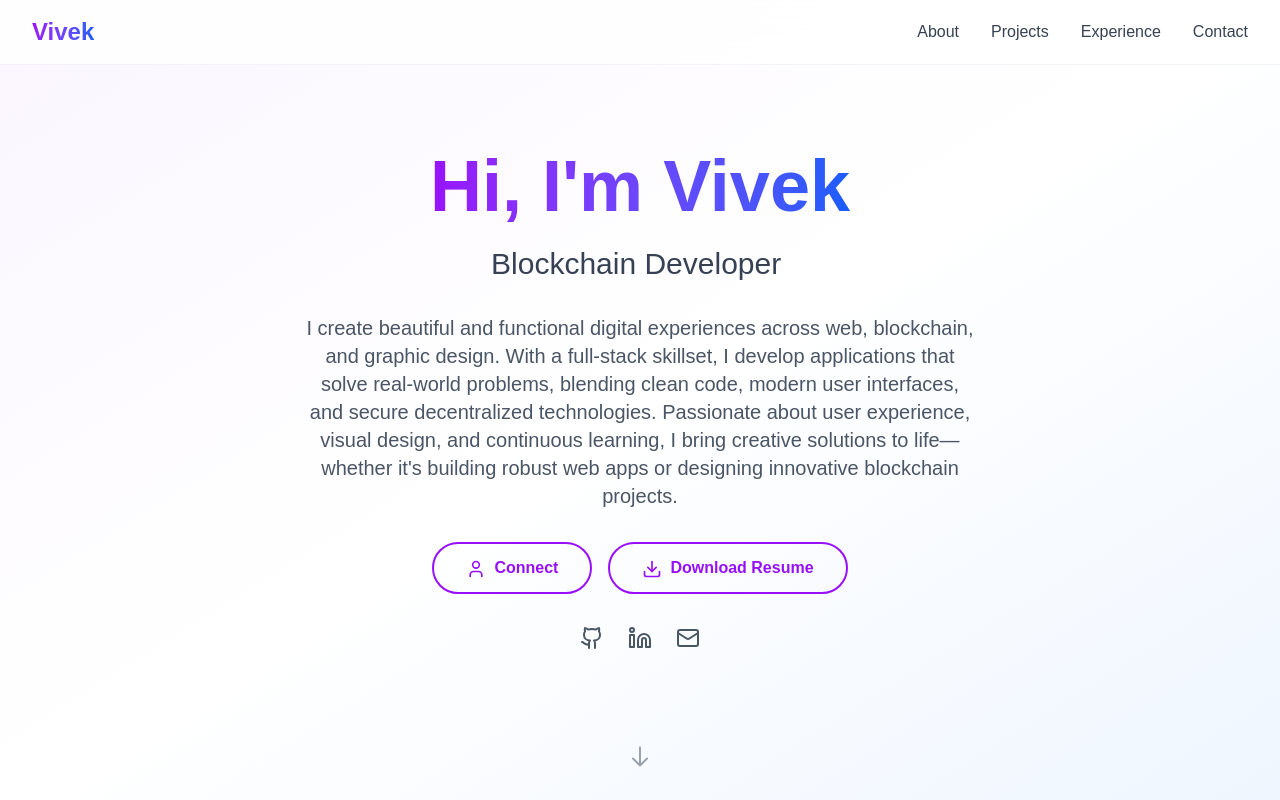
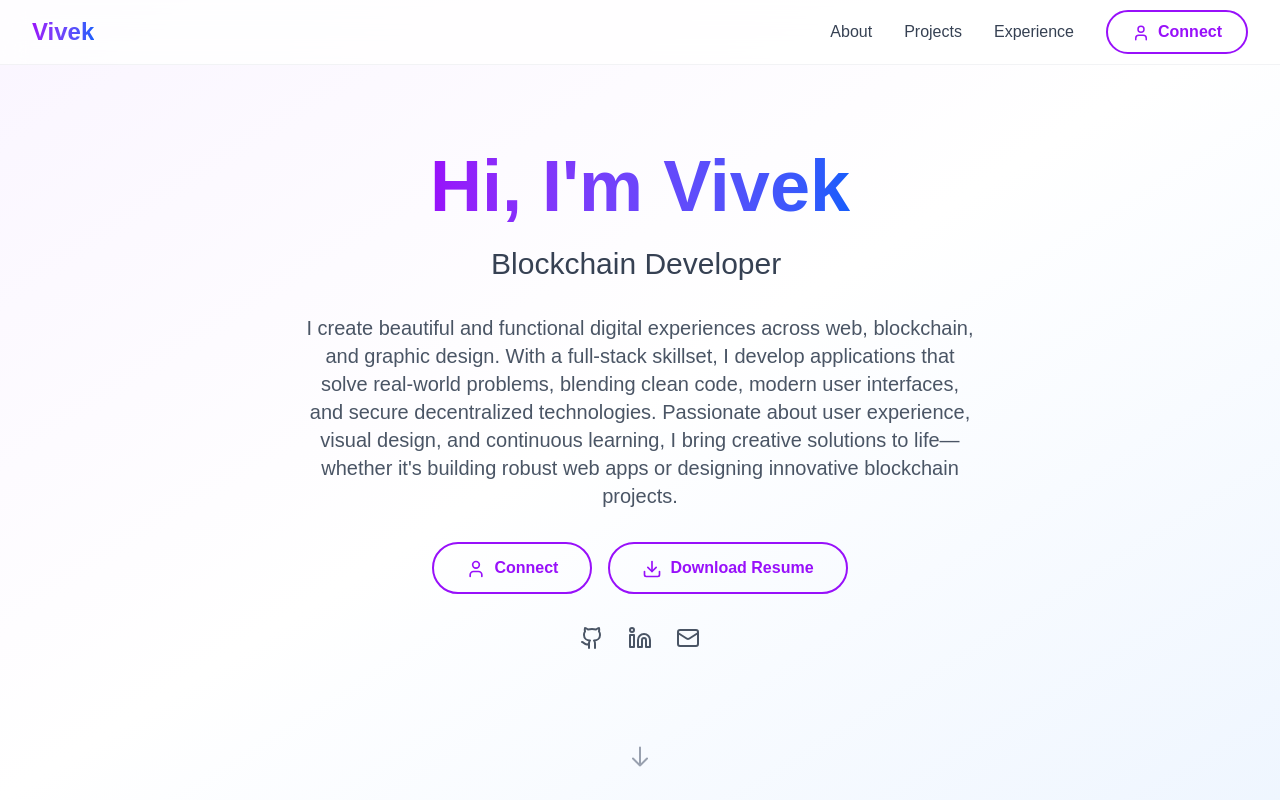
Before and after one commit to Vivekjoshi11/vivek_portfolio, a Next.js app: page / in a window 1280 px wide. Shown: the top 800 px of the page. Built offline with nearby package versions, Linux system fonts and the light colour scheme.

Commit message:
responsive design done

```diff
--- a/src/components/ConnectModal.tsx
+++ b/src/components/ConnectModal.tsx
@@ -52,7 +52,7 @@ const ConnectModal = ({ isOpen, onClose }: ConnectModalProps) => {
       name: 'Instagram',
       value: '@vivek_joshi11',
       icon: Instagram,
-      url: 'https://instagram.com/vivek_joshi11',
+      url: 'https://www.instagram.com/vivek_joshi_110000/profilecard/?igsh=bmVzeXlxMXRiMG1z',
       color: 'text-pink-500'
     }
   ];
--- a/src/components/Footer.tsx
+++ b/src/components/Footer.tsx
@@ -18,7 +18,7 @@ const Footer = () => {
           >
             <h3 className="text-xl font-bold mb-4">Vivek</h3>
             <p className="text-gray-400">
-              Full-stack developer passionate about creating beautiful, functional web experiences.
+              Full-stack and blockchain developer passionate about creating beautiful, functional Applications.
             </p>
           </motion.div>
 
--- a/src/components/Navbar.tsx
+++ b/src/components/Navbar.tsx
@@ -2,13 +2,16 @@
 
 import { useState } from 'react';
 import { motion } from 'framer-motion';
-import { Menu, X } from 'lucide-react';
+import { Menu, X, User } from 'lucide-react';
+import ConnectModal from './ConnectModal';
 // import ThemeToggle from './ThemeToggle';
 
 const Navbar = () => {
   const [isOpen, setIsOpen] = useState(false);
+  const [isConnectModalOpen, setIsConnectModalOpen] = useState(false);
 
-  const navItems = ['About', 'Projects', 'Experience', 'Contact'];
+  // const navItems = ['About', 'Projects', 'Experience', 'Contact'];
+    const navItems = ['About', 'Projects', 'Experience'];
 
   const handleScroll = (section: string) => {
     const element = document.getElementById(section.toLowerCase());
@@ -17,6 +20,7 @@ const Navbar = () => {
   };
 
   return (
+    <>
       <motion.nav
         initial={{ y: -100 }}
         animate={{ y: 0 }}
@@ -42,14 +46,32 @@ const Navbar = () => {
                   {item}
                 </button>
               ))}
+
+              <motion.button
+                whileHover={{ scale: 1.05 }}
+                whileTap={{ scale: 0.95 }}
+                onClick={() => setIsConnectModalOpen(true)}
+                className="border-2 border-purple-600 text-purple-600 dark:text-purple-400 px-6 py-2 rounded-full font-semibold hover:bg-purple-600 hover:text-white transition-colors"
+              >
+                <User size={18} className="inline mr-2" />
+                Connect
+              </motion.button>
+
               {/* <ThemeToggle /> */}
             </div>
 
-          <div className="md:hidden flex items-center">
-            {/* <ThemeToggle /> */}
+            <div className="md:hidden flex items-center space-x-2">
+                <motion.button
+                  whileHover={{ scale: 1.05 }}
+                  whileTap={{ scale: 0.95 }}
+                  onClick={() => setIsConnectModalOpen(true)}
+                  className="border border-purple-600 text-purple-600 dark:text-purple-400 px-2 py-1 rounded-full text-xs font-semibold"
+              >
+                <User size={16} />
+              </motion.button>
               <button
                 onClick={() => setIsOpen(!isOpen)}
-              className="ml-4 text-gray-700 dark:text-gray-300"
+                className="text-gray-700 dark:text-gray-300"
               >
                 {isOpen ? <X size={24} /> : <Menu size={24} />}
               </button>
@@ -72,11 +94,30 @@ const Navbar = () => {
                     {item}
                   </button>
                 ))}
+
+                <motion.button
+                  whileHover={{ scale: 1.02 }}
+                  whileTap={{ scale: 0.98 }}
+                  onClick={() => {
+                    setIsConnectModalOpen(true);
+                    setIsOpen(false);
+                  }}
+                  className="block w-full text-left px-3 py-2 text-purple-600 dark:text-purple-400 hover:text-purple-700 dark:hover:text-purple-300 font-semibold"
+                >
+                  <User size={18} className="inline mr-2" />
+                  Connect
+                </motion.button>
               </div>
             </motion.div>
           )}
         </div>
       </motion.nav>
+
+      <ConnectModal
+        isOpen={isConnectModalOpen}
+        onClose={() => setIsConnectModalOpen(false)}
+      />
+    </>
   );
 };
 
```
Lines whose indentation alone changed are shown as unchanged.
